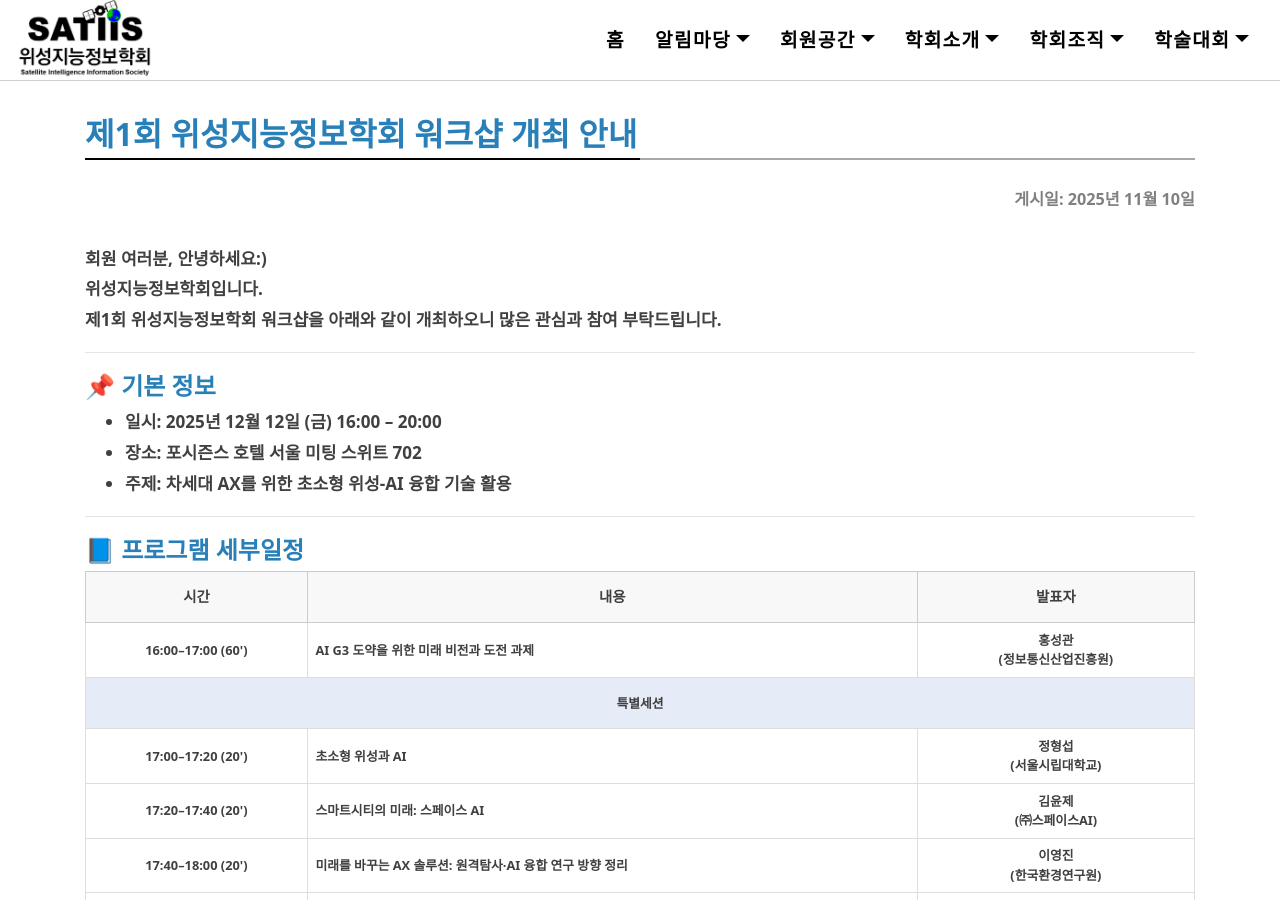
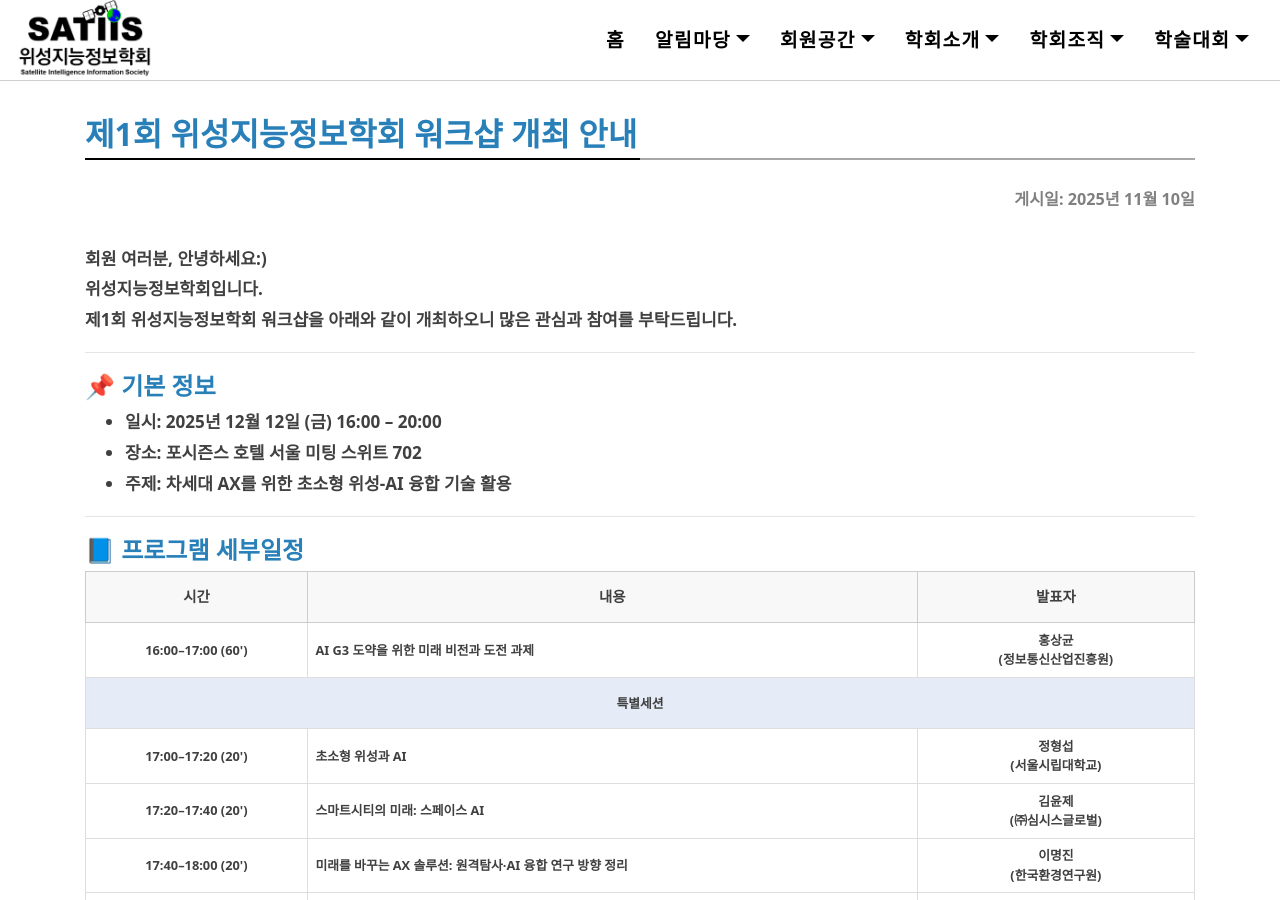
Before and after one commit to satiisgars/satiisgars.github.io, a Jekyll site: the page built from notice/num_2.md, in a window 1280 px wide and 900 px high. Built offline with Jekyll 4.4.1, drawn with Linux system fonts in a browser that asks for light colours; nearby versions of some CDN libraries.

Commit message:
Update num_2.md

```diff
--- a/notice/num_2.md
+++ b/notice/num_2.md
@@ -49,7 +49,7 @@ categories: [학회소식, 워크샵]
 <p style="line-height: 1.8em; font-size: 0.95em;">
   회원 여러분, 안녕하세요:)<br>
   위성지능정보학회입니다.<br>
-  제1회 위성지능정보학회 워크샵을 아래와 같이 개최하오니 많은 관심과 참여 부탁드립니다.
+  제1회 위성지능정보학회 워크샵을 아래와 같이 개최하오니 많은 관심과 참여를 부탁드립니다.
 </p>
 
 <hr>
@@ -80,7 +80,7 @@ categories: [학회소식, 워크샵]
         AI G3 도약을 위한 미래 비전과 도전 과제
       </td>
       <td style="border:1px solid #ddd; padding:0.6em;">
-        홍성관<br>(정보통신산업진흥원)
+        홍상균<br>(정보통신산업진흥원)
       </td>
     </tr>
     <tr>
@@ -103,7 +103,7 @@ categories: [학회소식, 워크샵]
         스마트시티의 미래: 스페이스 AI
       </td>
       <td style="border:1px solid #ddd; padding:0.6em;">
-        김윤제<br>(㈜스페이스AI)
+        김윤제<br>(㈜심시스글로벌)
       </td>
     </tr>
     <tr>
@@ -112,7 +112,7 @@ categories: [학회소식, 워크샵]
         미래를 바꾸는 AX 솔루션: 원격탐사·AI 융합 연구 방향 정리
       </td>
       <td style="border:1px solid #ddd; padding:0.6em;">
-        이영진<br>(한국환경연구원)
+        이명진<br>(한국환경연구원)
       </td>
     </tr>
     <tr>
```
